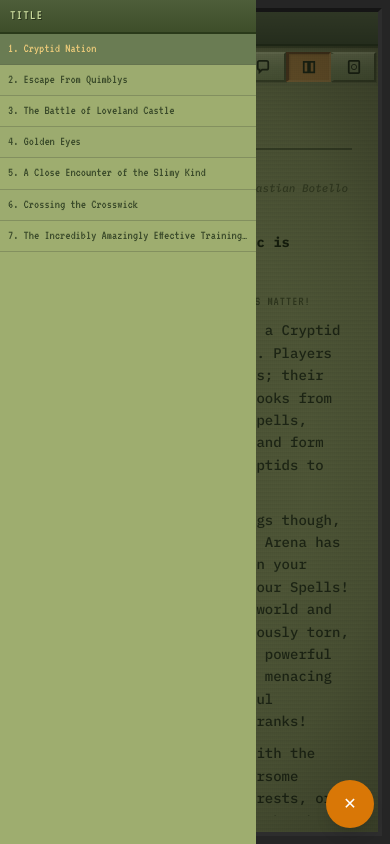
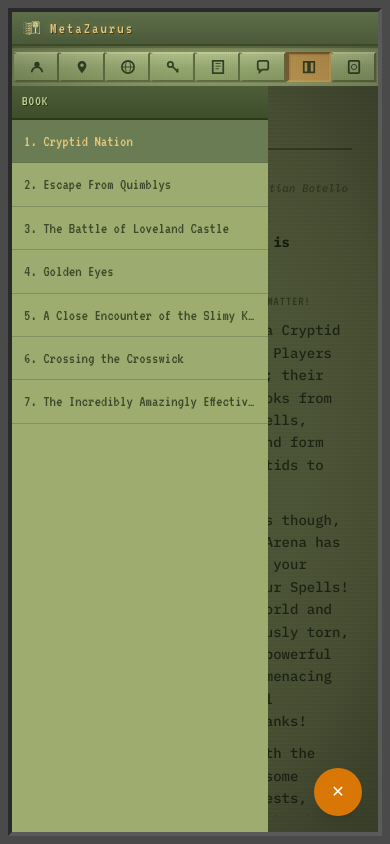
Before and after one commit to Gaichuuu/metazaurus, a React (Vite) app: page /book in a window 390 px wide. Both pictures are taken after a click on the button "Open list". Built offline with nearby package versions, Linux system fonts and the light colour scheme.

Commit message:
Improves mobile left nav experience

```diff
--- a/src/pages/CategoryPage.tsx
+++ b/src/pages/CategoryPage.tsx
@@ -1,4 +1,4 @@
-import { useState, useMemo } from "react";
+import { useState, useMemo, useEffect } from "react";
 import { useParams } from "react-router-dom";
 import { useCategoryList } from "../hooks/useWikiData";
 import { MarkdownContent } from "../components/content/MarkdownContent";
@@ -66,14 +66,24 @@ function EntryContent({
   );
 }
 
+const isMobile = () => window.matchMedia("(pointer: coarse)").matches;
+
 export function CategoryPage() {
   const { category } = useParams<{ category: string }>();
   const categoryType = (category || "characters") as CategoryType;
   const { entries, loading } = useCategoryList(categoryType);
   const [selectedSlug, setSelectedSlug] = useState<string | null>(null);
-  const [listOpen, setListOpen] = useState(false);
+  const [listOpen, setListOpen] = useState(isMobile);
   const [unlockedFiles, setUnlockedFiles] = useState<Set<string>>(new Set());
   const config = getCategoryConfig(categoryType);
+
+  // Reopen list on mobile when category changes
+  useEffect(() => {
+    if (isMobile()) {
+      setListOpen(true);
+      setSelectedSlug(null);
+    }
+  }, [categoryType]);
 
   const selectedEntry = useMemo(() => {
     if (entries.length === 0) return null;
@@ -102,7 +112,7 @@ export function CategoryPage() {
       <button
         type="button"
         onClick={() => setListOpen(!listOpen)}
-        className="md:hidden fixed bottom-4 right-4 z-50 w-12 h-12 rounded-full bg-amber-600 text-white shadow-lg flex items-center justify-center"
+        className="md:hidden absolute bottom-4 right-4 z-50 w-12 h-12 rounded-full bg-amber-600 text-white shadow-lg flex items-center justify-center"
         aria-label={listOpen ? "Close list" : "Open list"}
       >
         {listOpen ? "✕" : "☰"}
@@ -110,7 +120,7 @@ export function CategoryPage() {
 
       {listOpen && (
         <div
-          className="md:hidden fixed inset-0 bg-black/50 z-30"
+          className="md:hidden absolute inset-0 bg-black/50 z-30"
           onClick={() => setListOpen(false)}
         />
       )}
@@ -118,15 +128,18 @@ export function CategoryPage() {
       <div
         className={`
           flex-shrink-0 flex flex-col overflow-hidden bg-[#9ead6f]
-          fixed md:relative inset-y-0 left-0 z-40
+          absolute md:relative inset-y-0 left-0 z-40
           w-64 md:w-1/3 md:max-w-xs
           transform transition-transform duration-200 ease-in-out
           ${listOpen ? "translate-x-0" : "-translate-x-full md:translate-x-0"}
         `}
       >
         <div className="zaurus-list-header flex-shrink-0 flex">
+          <span className="md:hidden w-full">
+            {config?.label || categoryType.charAt(0).toUpperCase() + categoryType.slice(1)}
+          </span>
           {config?.listColumns.map((col) => (
-            <span key={col.key} className={col.width}>
+            <span key={col.key} className={`${col.width} hidden md:inline`}>
               {col.header}
             </span>
           ))}
--- a/src/styles/zaurus.css
+++ b/src/styles/zaurus.css
@@ -721,8 +721,8 @@
   }
 
   .zaurus-list-row {
-    padding: 6px 8px;
-    font-size: 13px;
+    padding: 10px 12px;
+    font-size: 16px;
   }
 
   .lcd-titlebar {
@@ -733,11 +733,15 @@
   .zaurus-detail table {
     width: 100% !important;
     font-size: 12px;
+    display: block;
+    overflow-x: auto;
+    -webkit-overflow-scrolling: touch;
   }
 
   .zaurus-detail th,
   .zaurus-detail td {
     padding: 4px 8px;
+    white-space: nowrap;
   }
 }
 
```
